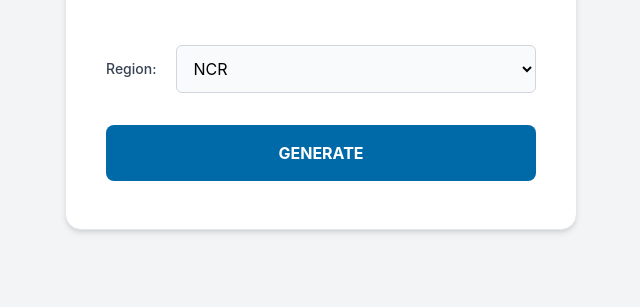
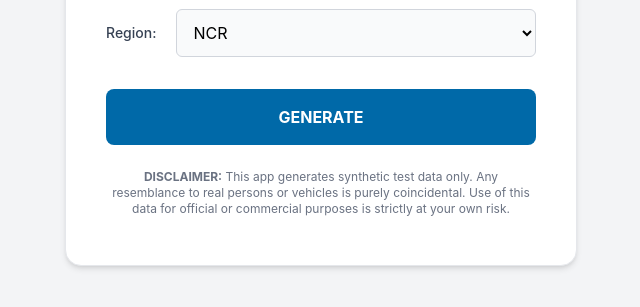
Before and after one commit to ferdiebergado/netlify-rer, a website built with Vite: page index.html in a window 1280 px wide. Shown: the part 395-702 px from the top of the page, without its empty margins (319-959 px from the left). Built offline with nearby package versions, Linux system fonts and the light colour scheme; a web font is replaced by a local one.

Commit message:
refactor: Add disclaimer

```diff
--- a/index.html
+++ b/index.html
@@ -75,6 +75,11 @@
             GENERATE
           </button>
         </form>
+        <p class="mt-6 text-center text-xs text-gray-500 dark:text-gray-400">
+          <span class="font-bold">DISCLAIMER:</span> This app generates synthetic test data only.
+          Any resemblance to real persons or vehicles is purely coincidental. Use of this data for
+          official or commercial purposes is strictly at your own risk.
+        </p>
       </div>
     </main>
     <script type="module" src="/src/main.ts"></script>
```
